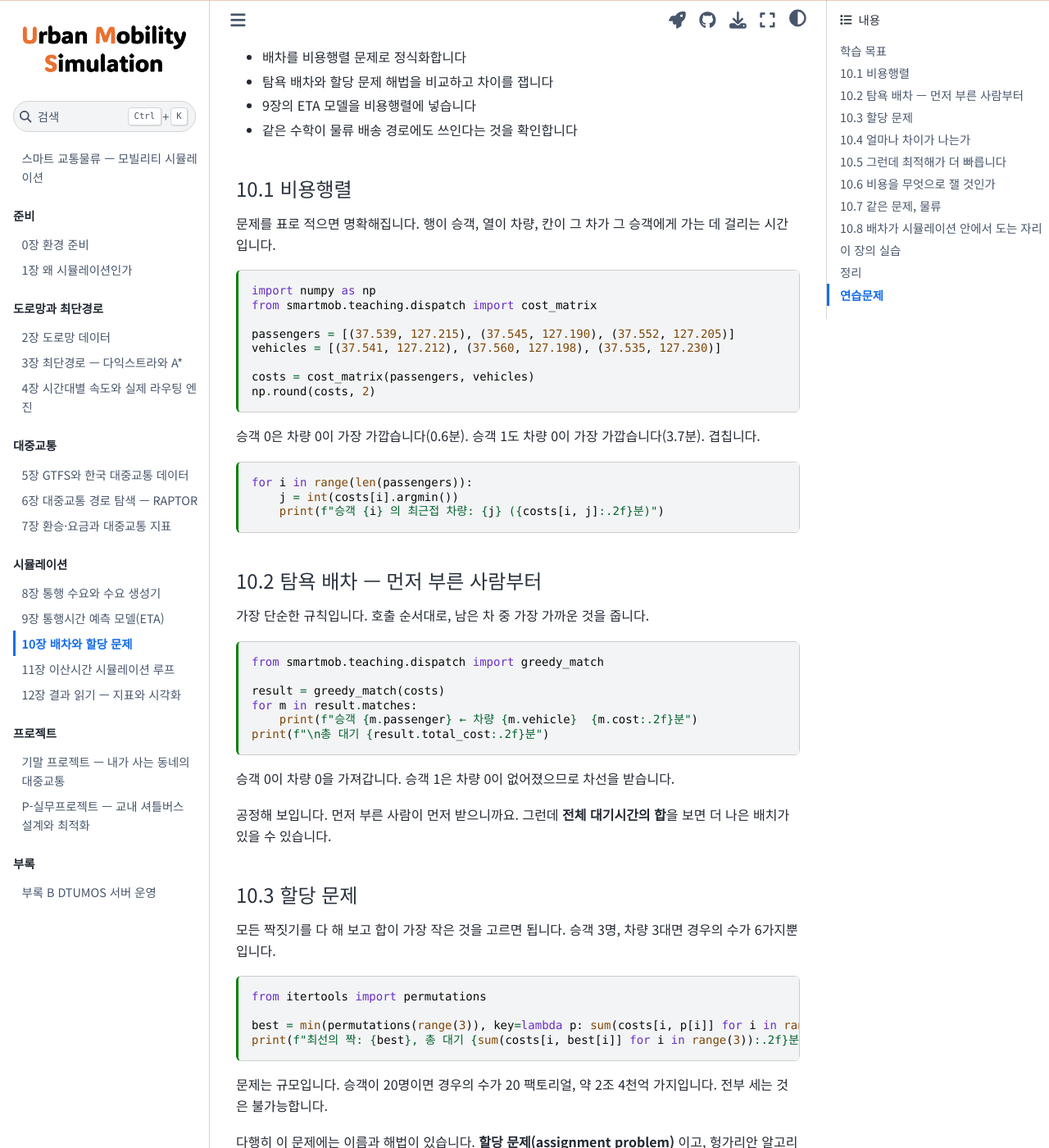
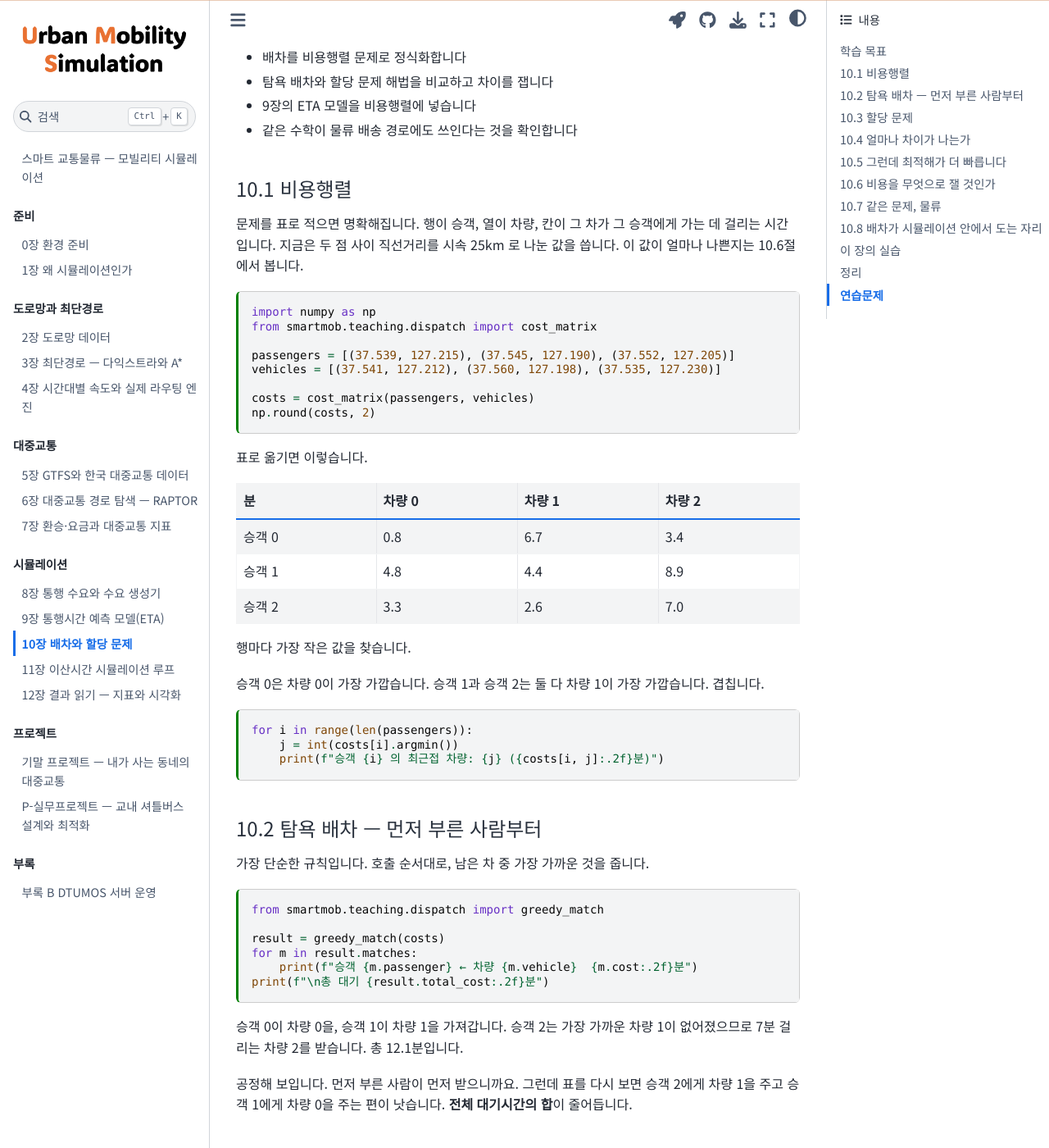
Before and after one commit to jihoyeo/mobility-simulation-book, a Jupyter Book: the page built from ko/ch10_dispatch.md, in a window 1280 px wide and 1400 px high, scrolled down 296 px. Shown: the whole window at 82% size. Built offline with Jupyter Book 1.0.4 settings and Sphinx 7.4.7 and the Sphinx Book theme 1.1.4, drawn with Linux system fonts in a browser that asks for light colours; some of the changed text lies outside the part shown.

Commit message:
9~10장: 개념을 쓰기 전에 정의하고 여는 예제를 손으로 풀어 보임
- 9장: 지표 정의를 첫 출력 앞으로, 기준선 속도 계산 설명, 데이터 누수 명명,
  조건 하나짜리 나무 셀을 LightGBM 앞에 두고 인자 셋을 한 줄씩 설명. 중요도가 분기 횟수라는
  정의를 넣고 "두 가지를 동시에 담는다" 서사를 완화. get_loc 인덱스 곡예를 assign/nlargest 로.
  "(3장에서 측정)" → 3.6절, 2분 32초 → 2분 31초
- 10장: 3×3 비용행렬을 표로 옮기고 탐욕·최적 결과를 문장으로("12.1분 → 10.7분"). 본문이
  "승객 1도 차량 0"이라 했으나 실제 겹침은 승객 1·2 → 차량 1 이었음. 비용 정의를 10.1에서
  밝힘. big-O 표기 대신 "두 배면 여덟 배". 라우팅 행렬에 무한대가 섞여 세 방법의 항 개수가
  달랐던 것을 다시 뽑는 루프로 해결하고 10.6 판정 문장 추가. 5단계 목록을 11장과 통일

Co-Authored-By: Claude Fable 5.1 <noreply@anthropic.com>
Claude-Session: https://claude.ai/code/session_01DXNCz1kADqrFCw8KLUwPER

````diff
--- a/ko/ch10_dispatch.md
+++ b/ko/ch10_dispatch.md
@@ -29,7 +29,7 @@ kernelspec:
 
 ## 10.1 비용행렬
 
-문제를 표로 적으면 명확해집니다. 행이 승객, 열이 차량, 칸이 그 차가 그 승객에게 가는 데 걸리는 시간입니다.
+문제를 표로 적으면 명확해집니다. 행이 승객, 열이 차량, 칸이 그 차가 그 승객에게 가는 데 걸리는 시간입니다. 지금은 두 점 사이 직선거리를 시속 25km 로 나눈 값을 씁니다. 이 값이 얼마나 나쁜지는 10.6절에서 봅니다.
 
 ```{code-cell} python
 import numpy as np
@@ -42,7 +42,17 @@ costs = cost_matrix(passengers, vehicles)
 np.round(costs, 2)
 ```
 
-승객 0은 차량 0이 가장 가깝습니다(0.6분). 승객 1도 차량 0이 가장 가깝습니다(3.7분). 겹칩니다.
+표로 옮기면 이렇습니다.
+
+| 분 | 차량 0 | 차량 1 | 차량 2 |
+|---|---|---|---|
+| 승객 0 | 0.8 | 6.7 | 3.4 |
+| 승객 1 | 4.8 | 4.4 | 8.9 |
+| 승객 2 | 3.3 | 2.6 | 7.0 |
+
+행마다 가장 작은 값을 찾습니다.
+
+승객 0은 차량 0이 가장 가깝습니다. 승객 1과 승객 2는 둘 다 차량 1이 가장 가깝습니다. 겹칩니다.
 
 ```{code-cell} python
 for i in range(len(passengers)):
@@ -63,9 +73,9 @@ for m in result.matches:
 print(f"\n총 대기 {result.total_cost:.2f}분")
 ```
 
-승객 0이 차량 0을 가져갑니다. 승객 1은 차량 0이 없어졌으므로 차선을 받습니다.
+승객 0이 차량 0을, 승객 1이 차량 1을 가져갑니다. 승객 2는 가장 가까운 차량 1이 없어졌으므로 7분 걸리는 차량 2를 받습니다. 총 12.1분입니다.
 
-공정해 보입니다. 먼저 부른 사람이 먼저 받으니까요. 그런데 **전체 대기시간의 합**을 보면 더 나은 배치가 있을 수 있습니다.
+공정해 보입니다. 먼저 부른 사람이 먼저 받으니까요. 그런데 표를 다시 보면 승객 2에게 차량 1을 주고 승객 1에게 차량 0을 주는 편이 낫습니다. **전체 대기시간의 합**이 줄어듭니다.
 
 ## 10.3 할당 문제
 
@@ -80,7 +90,7 @@ print(f"최선의 짝: {best}, 총 대기 {sum(costs[i, best[i]] for i in range(
 
 문제는 규모입니다. 승객이 20명이면 경우의 수가 20 팩토리얼, 약 2조 4천억 가지입니다. 전부 세는 것은 불가능합니다.
 
-다행히 이 문제에는 이름과 해법이 있습니다. **할당 문제(assignment problem)** 이고, 헝가리안 알고리즘으로 다항 시간에 풉니다. `scipy` 가 구현을 제공하므로 직접 짜지 않습니다.
+다행히 이 문제에는 이름과 해법이 있습니다. **할당 문제(assignment problem)** 이고, 헝가리안 알고리즘으로 풉니다. 승객이 두 배가 되면 계산이 여덟 배쯤 늘어나는 정도라, 경우의 수를 다 세는 것과 달리 수백 명까지 문제없습니다. `scipy` 가 구현을 제공하므로 직접 짜지 않습니다.
 
 ```{code-cell} python
 from smartmob.teaching.dispatch import optimal_match
@@ -90,6 +100,8 @@ for m in opt.matches:
     print(f"승객 {m.passenger} ← 차량 {m.vehicle}  {m.cost:.2f}분")
 print(f"\n총 대기 {opt.total_cost:.2f}분 (탐욕은 {result.total_cost:.2f}분)")
 ```
+
+승객 0이 가장 가까운 차량 0을 양보하고 차량 2를 받습니다. 0.8분이 3.4분이 됩니다. 대신 승객 1이 차량 0(4.8분), 승객 2가 차량 1(2.6분)을 받아 총 대기가 12.1분에서 10.7분으로 줄었습니다. 한 사람이 2.5분 손해 보고 나머지 둘이 4분 가까이 이득을 본 것입니다. 이것이 이 장의 결론입니다. 먼저 부른 사람에게 가장 가까운 차를 주는 것이 전체로는 최선이 아닙니다.
 
 ## 10.4 얼마나 차이가 나는가
 
@@ -101,6 +113,7 @@ import random
 rng = random.Random(0)
 
 def random_points(n):
+    """하남 일대를 감싸는 사각형 안의 무작위 점."""
     return [(37.50 + rng.random() * 0.10, 127.13 + rng.random() * 0.14) for _ in range(n)]
 
 gaps = []
@@ -138,10 +151,10 @@ n이 50을 넘으면 헝가리안이 더 빠릅니다.
 
 3장에서 A\*가 다익스트라보다 느렸던 것과 반대 상황입니다. 이유는 같습니다. **구현이 어느 언어로 되어 있는가.** 우리 탐욕 배차는 파이썬 이중 루프이고, `scipy` 의 헝가리안은 C로 짜여 있습니다.
 
-더 좋은 답을 더 빨리 내므로 헝가리안을 쓰지 않을 이유가 없습니다. 실제 시뮬레이터의 기본값도 헝가리안입니다.
+더 좋은 답을 더 빨리 내므로 실제 시뮬레이터의 기본값도 헝가리안입니다.
 
 ```{tip}
-그래도 탐욕이 필요한 경우가 있습니다. 승객이 수만 명이면 헝가리안도 느려집니다(O(n³)). 그럴 때는 후보를 미리 추려서(각 승객마다 가까운 차 20대만) 행렬을 작게 만듭니다. 실제 엔진의 `dispatch_top_k` 인자가 이것입니다.
+그래도 탐욕이 필요한 경우가 있습니다. 승객이 수만 명이면 헝가리안도 느려집니다. 승객이 두 배면 계산이 여덟 배가 되기 때문입니다. 그럴 때는 후보를 미리 추려서(각 승객마다 가까운 차 20대만) 행렬을 작게 만듭니다. 실제 엔진의 `dispatch_top_k` 인자가 이것입니다.
 ```
 
 ## 10.6 비용을 무엇으로 잴 것인가
@@ -165,15 +178,22 @@ model.fit(eta[FEATURES], eta[TARGET])
 G = load_road_graph("hanam", modes=("drive",))
 ```
 
+무작위 점은 시 경계 밖에 떨어져 도로로 닿지 않을 수 있습니다. 3.4절에서 본 경로 없음이고, 라우팅 행렬에 무한대로 나타납니다. 그런 쌍이 있으면 다시 뽑아서 세 방법이 같은 승객·차량을 보게 합니다.
+
 ```{code-cell} python
 from smartmob.teaching.dispatch import cost_matrix_from_model, cost_matrix_from_router
 
 rng = random.Random(3)
-P, V = random_points(6), random_points(8)
+while True:
+    P, V = random_points(6), random_points(8)
+    t0 = time.perf_counter()
+    c_router = cost_matrix_from_router(P, V, G)
+    t_r = time.perf_counter() - t0
+    if np.isfinite(c_router).all():          # 도로로 못 닿는 쌍이 없을 때까지
+        break
 
 t0 = time.perf_counter(); c_straight = cost_matrix(P, V);                       t_s = time.perf_counter() - t0
 t0 = time.perf_counter(); c_model = cost_matrix_from_model(P, V, model.predict); t_m = time.perf_counter() - t0
-t0 = time.perf_counter(); c_router = cost_matrix_from_router(P, V, G);           t_r = time.perf_counter() - t0
 
 print(f"직선거리   {t_s * 1000:7.1f} ms")
 print(f"ETA 모델   {t_m * 1000:7.1f} ms")
@@ -210,7 +229,7 @@ print(f"라우팅으로 정한 배차의 실제 총 대기  {score(choice_router
 
 라우팅으로 정한 것이 가장 낫습니다. 채점 기준 자체가 라우팅 비용이므로 당연한 결과입니다.
 
-중요한 것은 **ETA 모델이 라우팅에 얼마나 가까운가**입니다. 라우팅의 3천분의 1 시간으로 거의 같은 결정을 내린다면 쓸 만합니다.
+중요한 것은 **ETA 모델이 라우팅에 얼마나 가까운가**입니다. 이 표본에서 ETA 모델은 여섯 쌍 중 셋을 라우팅과 같게 골랐고, 실제 총 대기는 34.9분으로 라우팅의 33.5분과 1.4분 차이입니다. 직선거리로 정한 배차는 50.9분으로 17분 넘게 손해입니다. 라우팅의 100분의 1 시간으로 이 정도면 배차에는 쓸 만합니다.
 
 ## 10.7 같은 문제, 물류
 
@@ -264,7 +283,7 @@ fig.tight_layout();
 왼쪽 그림에서 선이 교차하는 곳이 보입니다. 오른쪽에서는 풀렸습니다.
 
 ```{note}
-차량이 여러 대이고 각 차에 적재 한계가 있으면 차량경로 문제(VRP)가 됩니다. 실무에서는 Google OR-Tools 같은 전용 솔버를 씁니다. 원리는 여기서 본 것과 같습니다. 좋은 해를 하나 만들고, 조금씩 바꿔 가며 개선합니다.
+차량이 여러 대이고 각 차에 적재 한계가 있으면 차량경로 문제(VRP)가 됩니다. 실무에서는 Google OR-Tools 가 이런 문제의 전용 솔버입니다. 좋은 해를 하나 만들고 조금씩 바꿔 가며 개선한다는 점은 2-opt 와 같습니다.
 ```
 
 ## 10.8 배차가 시뮬레이션 안에서 도는 자리
@@ -273,14 +292,14 @@ fig.tight_layout();
 
 ```
 매 분마다:
-    1. 이번 분에 도착한 호출을 대기 목록에 넣는다
-    2. 도착한 차량을 빈 차 목록으로 옮긴다
-    3. 대기 승객과 빈 차가 둘 다 있으면 → 비용행렬을 만들고 배차한다
-    4. 배차된 차를 승객 쪽으로 보낸다
-    5. 기록을 남긴다
+    1. 이번 분에 들어온 호출을 대기 목록에 넣는다
+    2. 너무 오래 기다린 호출을 포기 처리한다
+    3. 대기 승객과 빈 차가 둘 다 있으면 배차한다
+    4. 배차된 차의 다음 가용 시각을 계산한다
+    5. 이번 분의 상태를 기록한다
 ```
 
-3번이 이 장에서 만든 것입니다. 나머지를 11장에서 만듭니다.
+3번이 이 장에서 만든 것입니다. 나머지를 11장에서 만듭니다. 11장 첫머리에 같은 목록이 다시 나옵니다.
 
 ## 이 장의 실습
 
@@ -296,7 +315,7 @@ jupyter lab labs/ch10_dispatch.ipynb
 
 - 배차는 비용행렬 문제입니다. 행이 승객, 열이 차량, 칸이 도착 예상시간입니다
 - 탐욕 배차는 먼저 부른 사람부터 가장 가까운 차를 줍니다. 단순하지만 전체로는 손해입니다
-- 할당 문제로 풀면 총 대기시간이 평균 14% 줄고, 나쁠 때는 79%까지 차이가 납니다
+- 승객과 빈 차가 여럿 겹칠 때 할당 문제로 풀면 총 대기시간이 평균 14% 줄고, 나쁠 때는 79%까지 차이가 납니다
 - 헝가리안은 `scipy` 구현이라 파이썬 탐욕보다 오히려 빠릅니다. n=50부터 역전됩니다
 - 비용을 무엇으로 재느냐가 결정을 바꿉니다. 직선거리는 싸지만 강 건너 차를 고릅니다
 - 같은 할당 문제가 물류 배정에 그대로 쓰이고, 여러 곳을 도는 문제는 TSP·VRP가 됩니다
````
Also changed, not shown: other parts of ko/ch10_dispatch.md (+1 -2 lines), ko/ch09_eta.md (+41 -20 lines).
